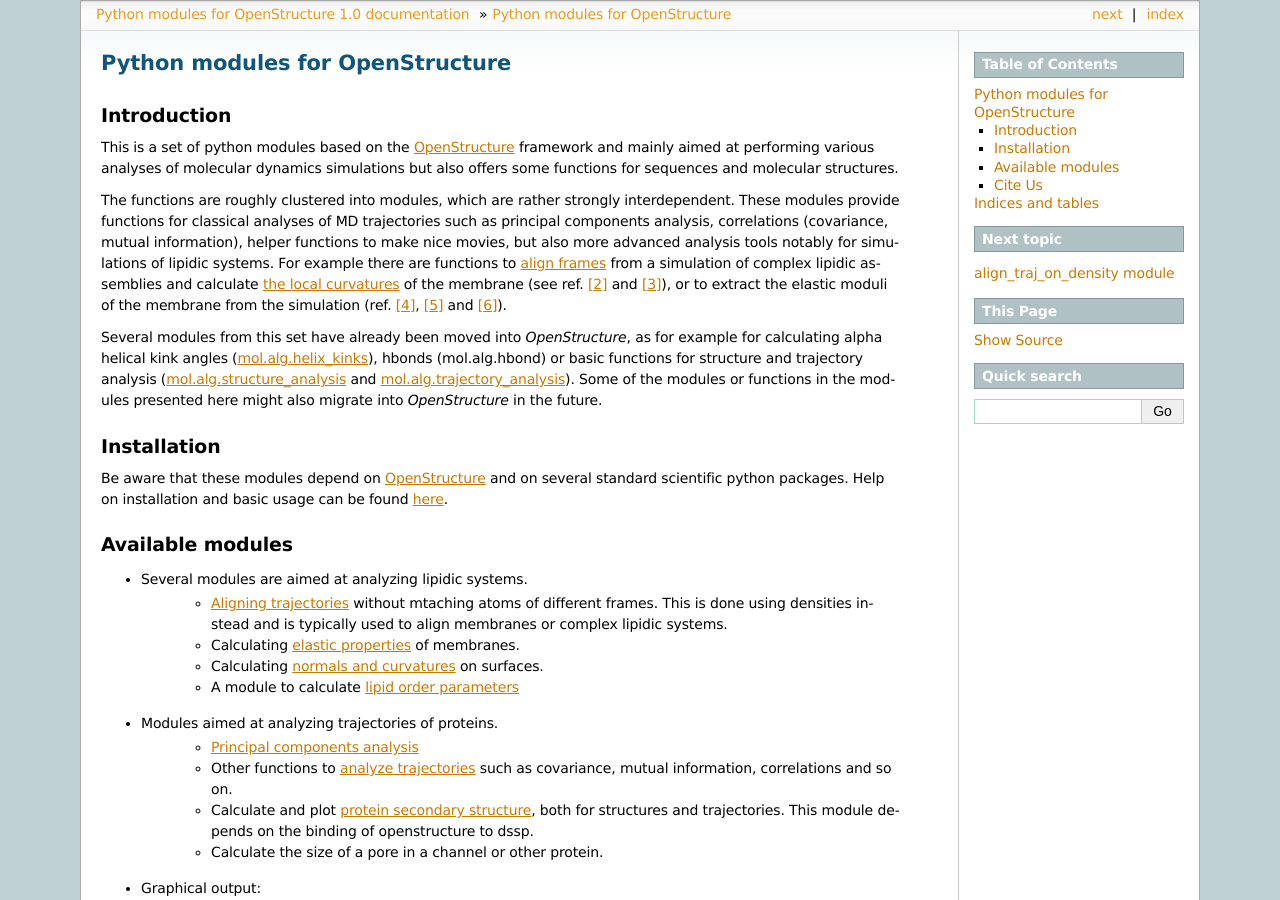
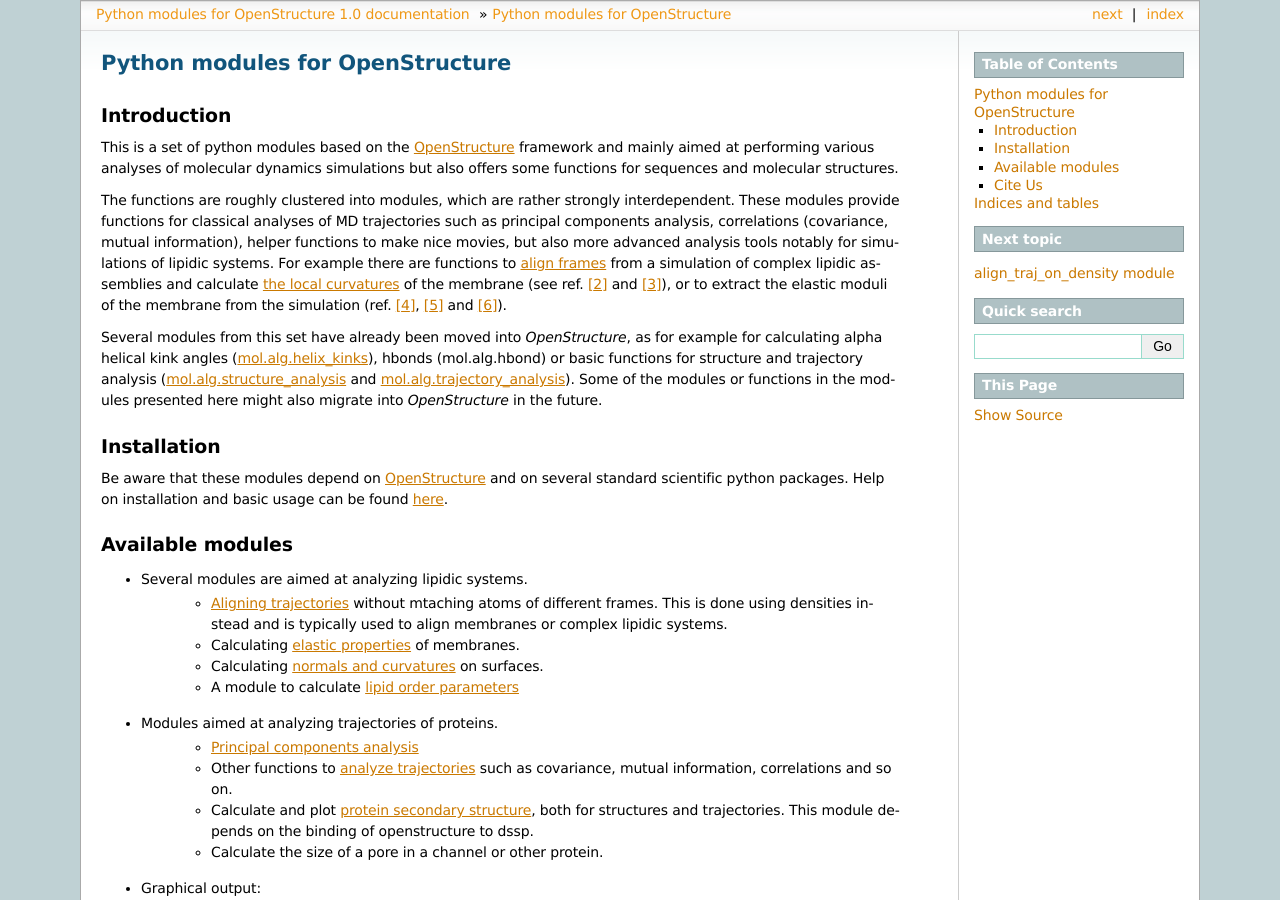
Before and after one commit to njohner/ost_pymodules, a Sphinx documentation site: the page built from doc/source/index.rst, in a window 1280 px wide and 900 px high. Built offline with Sphinx 7.4.7, drawn with Linux system fonts in a browser that asks for light colours; formulas are drawn with MathJax 3.

Commit message:
Changes in configuration to build html documentation

```diff
--- a/doc/source/conf.py
+++ b/doc/source/conf.py
@@ -82,11 +82,11 @@
 
 # If true, the current module name will be prepended to all description
 # unit titles (such as .. function::).
-#add_module_names = True
+add_module_names = False
 
 # If true, sectionauthor and moduleauthor directives will be shown in the
 # output. They are ignored by default.
-#show_authors = False
+show_authors = True
 
 # The name of the Pygments (syntax highlighting) style to use.
 pygments_style = 'sphinx'
@@ -147,7 +147,7 @@
 #html_use_smartypants = True
 
 # Custom sidebar templates, maps document names to template names.
-#html_sidebars = {}
+html_sidebars = {"**":['localtoc.html',"relations.html","searchbox.html","sourcelink.html"]}
 
 # Additional templates that should be rendered to pages, maps page names to
 # template names.
```
